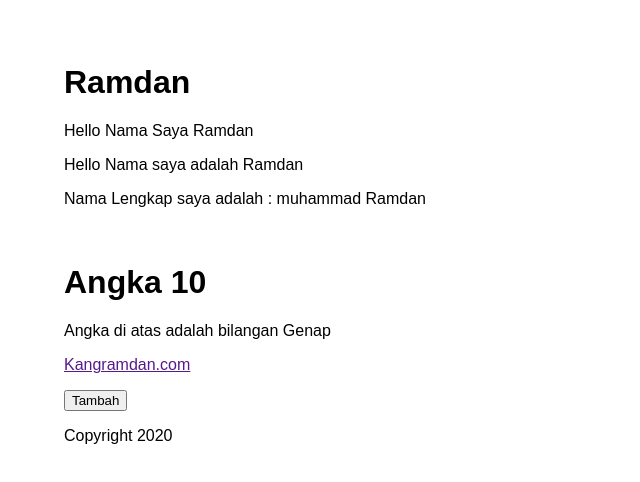
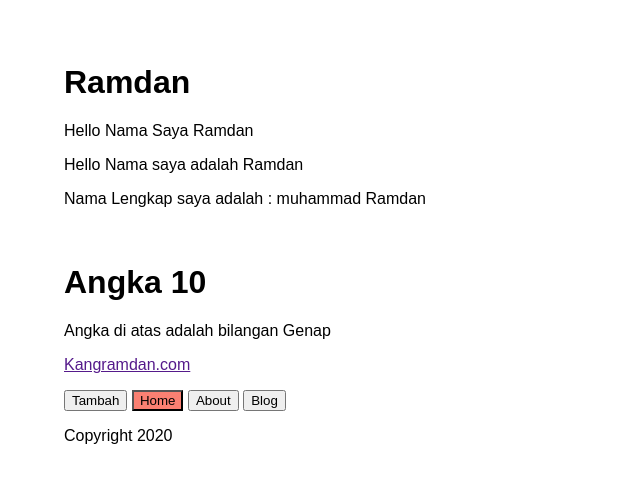
Before and after one commit to msramdan/basic_vuejs, a plain HTML site: page index.html in a window 1280 px wide. Shown: the whole page, without its empty margins (0-640 px from the left). Drawn offline with nearby package versions, Linux system fonts and the light colour scheme.

Commit message:
menambahkan v-bind pada vue

```diff
--- a/index.html
+++ b/index.html
@@ -8,6 +8,9 @@
       body {
         margin: 5%;
         font-family: "Quicksand", sans-serif;
+      }
+      .active {
+        background: salmon;
       }
     </style>
   </head>
@@ -23,7 +26,22 @@
         <h1>Angka {{angka}}</h1>
         <p>Angka di atas adalah bilangan {{ infoBilangan}}</p>
         <p v-html="link"></p>
-        <button v-on:click="handleClick()">Tambah</button>
+        <button
+          v-on:click="handleClick()"
+          @click="menu='tambah'"
+          v-bind:class="{active:menu ==='tambah'}"
+        >
+          Tambah
+        </button>
+        <button v-bind:class="{active:menu ==='home'}" @click="menu ='home'">
+          Home
+        </button>
+        <button v-bind:class="{active:menu ==='about'}" @click="menu ='about'">
+          About
+        </button>
+        <button v-bind:class="{active:menu ==='blog'}" @click="menu ='blog'">
+          Blog
+        </button>
       </header>
       <footer id="footer">
         <p>Copyright 2020</p>
@@ -40,6 +58,7 @@
         namaBelakang: "Ramdan",
         angka: 10,
         link: '<a href="">Kangramdan.com</a>',
+        menu: "home",
       };
 
       const vm = new Vue({
```
